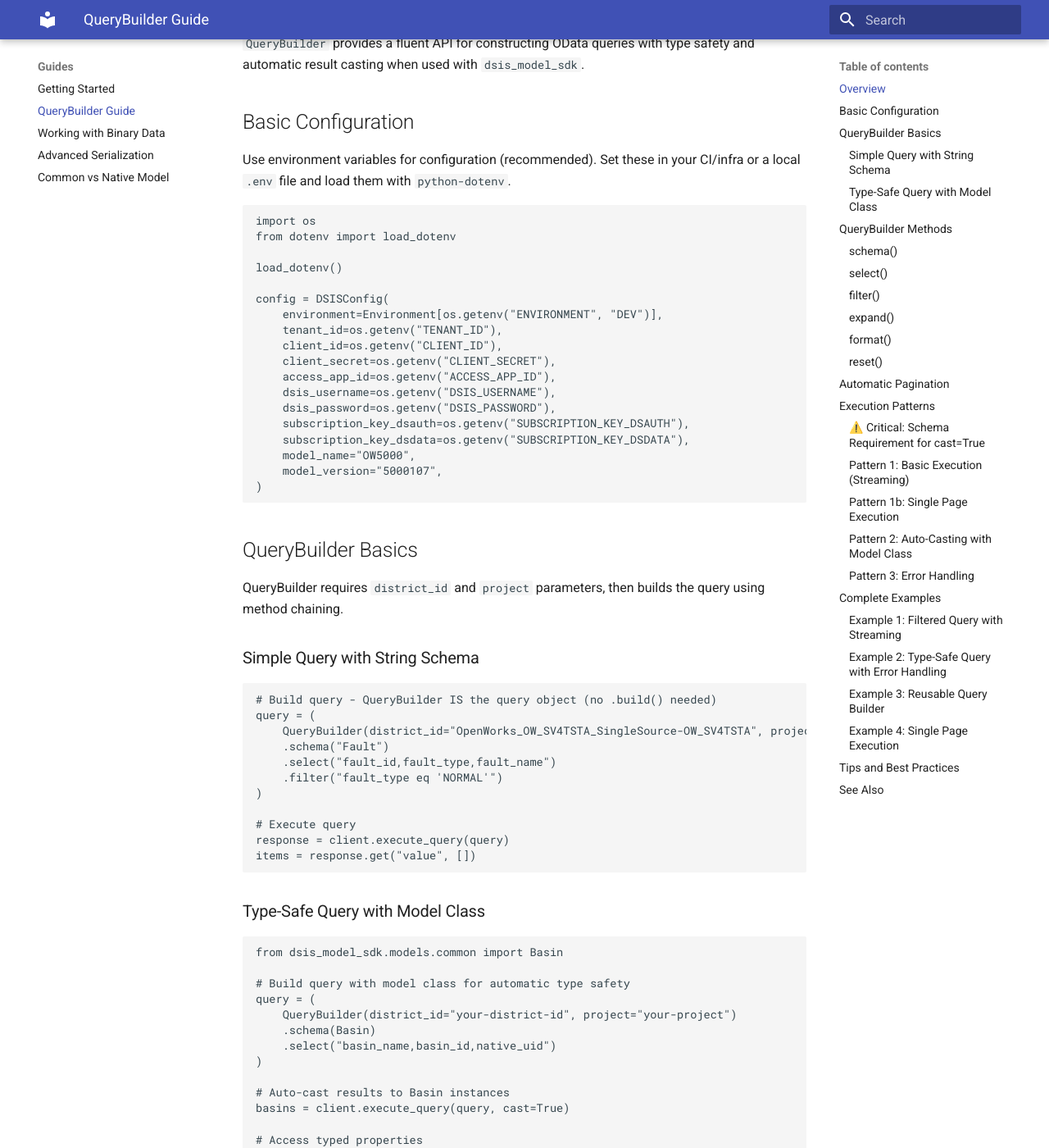
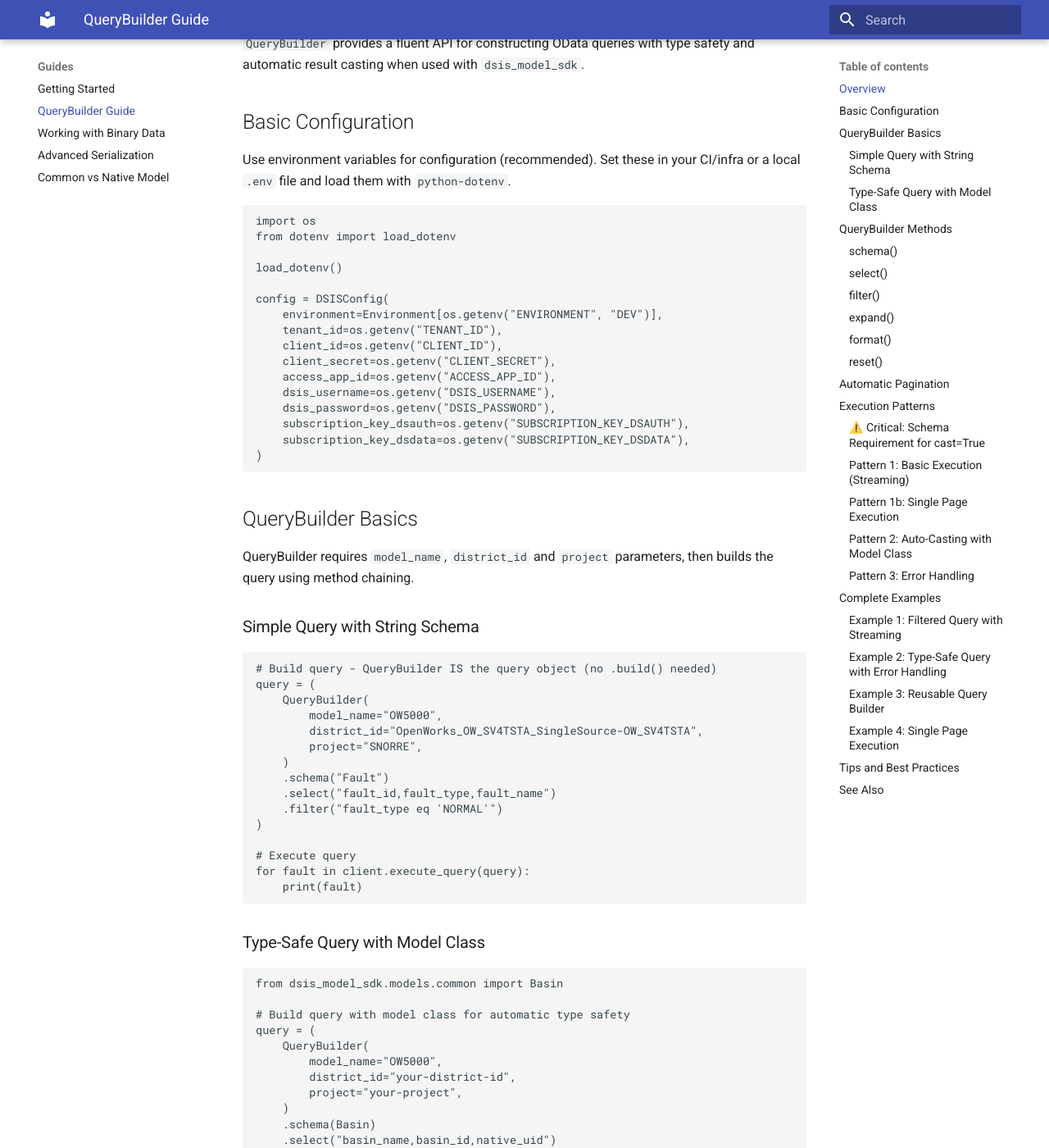
Before and after one commit to equinor/dsis-python-client, an MkDocs documentation site: the page built from docs/guides/query-builder.md, in a window 1280 px wide and 1400 px high, scrolled down 304 px. Shown: the whole window at 82% size. Built offline with MkDocs 1.6.1 and Material for MkDocs 9.7.7, drawn with Linux system fonts in a browser that asks for light colours; some of the changed text lies outside the part shown.

Commit message:
feat: update query handling to require model_name and model_version parameters (#55)
The idea is to provide the model name and version in the Query builder
in stead of the config, so we would not need to create new clients for
querying multiple models.

Key changes include:

**API and Query Builder Refactoring:**

- The `QueryBuilder` class now requires `model_name` and `model_version`
(with a default value) as explicit constructor arguments, in addition to
`district_id` and `project`. This is reflected in its initialization,
string representations, and documentation.
- All endpoint-building logic in client methods (`get`, `execute_query`,
and `_build_bulk_data_endpoint`) is updated to use `model_name` and
`model_version` from the query object or method arguments, rather than
from the configuration.

**Configuration Cleanup:**

- The `DSISConfig` class no longer contains `model_name` or
`model_version` fields, and related validation logic has been removed.
- Example usages and docstrings have been updated to reflect the new
required parameters for model name and version.

**Test Updates:**

- All tests constructing a `QueryBuilder` now provide `model_name` and
`model_version` explicitly, ensuring compatibility with the new API.

````diff
--- a/docs/guides/query-builder.md
+++ b/docs/guides/query-builder.md
@@ -26,29 +26,31 @@ config = DSISConfig(
     dsis_password=os.getenv("DSIS_PASSWORD"),
     subscription_key_dsauth=os.getenv("SUBSCRIPTION_KEY_DSAUTH"),
     subscription_key_dsdata=os.getenv("SUBSCRIPTION_KEY_DSDATA"),
-    model_name="OW5000",
-    model_version="5000107",
 )
 ```
 
 ## QueryBuilder Basics
 
-QueryBuilder requires `district_id` and `project` parameters, then builds the query using method chaining.
+QueryBuilder requires `model_name`, `district_id` and `project` parameters, then builds the query using method chaining.
 
 ### Simple Query with String Schema
 
 ```python
 # Build query - QueryBuilder IS the query object (no .build() needed)
 query = (
-    QueryBuilder(district_id="OpenWorks_OW_SV4TSTA_SingleSource-OW_SV4TSTA", project="SNORRE")
+    QueryBuilder(
+        model_name="OW5000",
+        district_id="OpenWorks_OW_SV4TSTA_SingleSource-OW_SV4TSTA",
+        project="SNORRE",
+    )
     .schema("Fault")
     .select("fault_id,fault_type,fault_name")
     .filter("fault_type eq 'NORMAL'")
 )
 
 # Execute query
-response = client.execute_query(query)
-items = response.get("value", [])
+for fault in client.execute_query(query):
+    print(fault)
 ```
 
 ### Type-Safe Query with Model Class
@@ -58,16 +60,17 @@ from dsis_model_sdk.models.common import Basin
 
 # Build query with model class for automatic type safety
 query = (
-    QueryBuilder(district_id="your-district-id", project="your-project")
+    QueryBuilder(
+        model_name="OW5000",
+        district_id="your-district-id",
+        project="your-project",
+    )
     .schema(Basin)
     .select("basin_name,basin_id,native_uid")
 )
 
 # Auto-cast results to Basin instances
-basins = client.execute_query(query, cast=True)
-
-# Access typed properties
-for basin in basins:
+for basin in client.execute_query(query, cast=True):
     print(f"Basin: {basin.basin_name} (ID: {basin.basin_id})")
 ```
 
@@ -79,11 +82,19 @@ Set the data schema (table) to query.
 
 ```python
 # String schema name
-query = QueryBuilder(district_id=dist, project=prj).schema("Well")
+query = QueryBuilder(
+    model_name="OW5000",
+    district_id=dist,
+    project=prj,
+).schema("Well")
 
 # Model class (enables type-safe casting)
 from dsis_model_sdk.models.native import Well
-query = QueryBuilder(district_id=dist, project=prj).schema(Well)
+query = QueryBuilder(
+    model_name="OW5000",
+    district_id=dist,
+    project=prj,
+).schema(Well)
 ```
 
 ### select()
@@ -138,7 +149,11 @@ Set the response format parameter.
 
 ```python
 # Default: json format (included by default)
-query = QueryBuilder(district_id=dist, project=prj).schema("Well").select("well_name")
+query = QueryBuilder(
+    model_name="OW5000",
+    district_id=dist,
+    project=prj,
+).schema("Well").select("well_name")
 # Result: Well?$format=json&$select=well_name
 
 # Explicitly set to json
@@ -154,15 +169,21 @@ query.format("")  # or .format(None)
 Clear query parameters for reuse.
 
 ```python
-query = QueryBuilder(district_id=dist, project=prj)
+query = QueryBuilder(
+    model_name="OW5000",
+    district_id=dist,
+    project=prj,
+)
 
 # First query
 query.schema("Well").select("well_name")
-response1 = client.execute_query(query)
+for well in client.execute_query(query):
+    print(well)
 
 # Reset and build new query
 query.reset().schema("Fault").select("fault_type")
-response2 = client.execute_query(query)
+for fault in client.execute_query(query):
+    print(fault)
 ```
 
 ## Automatic Pagination
@@ -173,7 +194,11 @@ By default, `execute_query()` automatically follows all `odata.nextLink` referen
 
 ```python
 # Default: Fetch all pages (max_pages=-1)
-query = QueryBuilder(district_id=dist, project=prj).schema("Well")
+query = QueryBuilder(
+    model_name="OW5000",
+    district_id=dist,
+    project=prj,
+).schema("Well")
 
 # Option 1: Process items as they arrive (streaming, memory efficient)
 for well in client.execute_query(query):
@@ -214,18 +239,30 @@ print(f"First two pages: {len(two_pages_items)} wells")
 ```python
 # ✅ Correct: Pass model class for casting
 from dsis_model_sdk.models.common import Basin
-query = QueryBuilder(district_id=dist, project=prj).schema(Basin)
+query = QueryBuilder(
+    model_name="OW5000",
+    district_id=dist,
+    project=prj,
+).schema(Basin)
 results = client.execute_query(query, cast=True)  # Works!
 
 # ❌ Wrong: String schema name won't work with cast=True
-query = QueryBuilder(district_id=dist, project=prj).schema("Basin")
+query = QueryBuilder(
+    model_name="OW5000",
+    district_id=dist,
+    project=prj,
+).schema("Basin")
 results = client.execute_query(query, cast=True)  # Has no effect!
 ```
 
 ### Pattern 1: Basic Execution (Streaming)
 
 ```python
-query = QueryBuilder(district_id=dist, project=prj).schema("Basin")
+query = QueryBuilder(
+    model_name="OW5000",
+    district_id=dist,
+    project=prj,
+).schema("Basin")
 
 # Process items as they arrive (memory efficient)
 for item in client.execute_query(query):
@@ -239,7 +276,11 @@ print(f"Total items: {len(all_items)}")
 ### Pattern 1b: Single Page Execution
 
 ```python
-query = QueryBuilder(district_id=dist, project=prj).schema("Basin")
+query = QueryBuilder(
+    model_name="OW5000",
+    district_id=dist,
+    project=prj,
+).schema("Basin")
 
 # Fetch only first page (max 1000 items)
 first_page_items = list(client.execute_query(query, max_pages=1))
@@ -251,7 +292,11 @@ print(f"Retrieved {len(first_page_items)} items from first page")
 ```python
 from dsis_model_sdk.models.common import Basin
 
-query = QueryBuilder(district_id=dist, project=prj).schema(Basin).select("basin_name,basin_id")
+query = QueryBuilder(
+    model_name="OW5000",
+    district_id=dist,
+    project=prj,
+).schema(Basin).select("basin_name,basin_id")
 
 # Option 1: Stream and cast each item as it arrives (memory efficient)
 for basin in client.execute_query(query, cast=True):
@@ -271,11 +316,19 @@ To use `cast=True`, you **MUST** build your query using a model class imported f
 ```python
 # ✅ CORRECT: Using model class from dsis_model_sdk
 from dsis_model_sdk.models.common import Basin  # or native
-query = QueryBuilder(district_id=dist, project=prj).schema(Basin)
+query = QueryBuilder(
+    model_name="OW5000",
+    district_id=dist,
+    project=prj,
+).schema(Basin)
 basins = list(client.execute_query(query, cast=True))
 
 # ❌ INCORRECT: Using string schema name with cast=True
-query = QueryBuilder(district_id=dist, project=prj).schema("Basin")
+query = QueryBuilder(
+    model_name="OW5000",
+    district_id=dist,
+    project=prj,
+).schema("Basin")
 basins = list(client.execute_query(query, cast=True))  # Will not work!
 ```
 
@@ -290,7 +343,11 @@ If you use a string schema name, `cast=True` will have no effect. Omit `cast=Tru
 
 ```python
 try:
-    query = QueryBuilder(district_id=dist, project=prj).schema("Well")
+    query = QueryBuilder(
+        model_name="OW5000",
+        district_id=dist,
+        project=prj,
+    ).schema("Well")
 
     # Process items as they arrive
     item_count = 0
@@ -315,6 +372,7 @@ except Exception as e:
 # Build query with filters
 query = (
     QueryBuilder(
+        model_name="OW5000",
         district_id="OpenWorks_OW_SV4TSTA_SingleSource-OW_SV4TSTA",
         project="SNORRE",
     )
@@ -338,7 +396,11 @@ print(f"Retrieved {len(wells)} producer wells")
 from dsis_model_sdk.models.common import Basin
 
 query = (
-    QueryBuilder(district_id=dist, project=prj)
+    QueryBuilder(
+        model_name="OW5000",
+        district_id=dist,
+        project=prj,
+    )
     .schema(Basin)
     .select("basin_name,basin_id,native_uid")  # Include required fields
 )
@@ -360,7 +422,11 @@ except Exception as e:
 
 ```python
 # Create base query builder
-base_query = QueryBuilder(district_id=dist, project=prj)
+base_query = QueryBuilder(
+    model_name="OW5000",
+    district_id=dist,
+    project=prj,
+)
 
 # Query 1: Get all faults
 fault_query = base_query.schema("Fault").select("fault_id,fault_type")
@@ -375,7 +441,11 @@ wells = list(client.execute_query(well_query))
 
 ```python
 # Get first page only (max 1000 items)
-query = QueryBuilder(district_id=dist, project=prj).schema("Well")
+query = QueryBuilder(
+    model_name="OW5000",
+    district_id=dist,
+    project=prj,
+).schema("Well")
 first_page_wells = list(client.execute_query(query, max_pages=1))
 
 print(f"First page: {len(first_page_wells)} wells")
````
Also changed, not shown: README.md (+145 -71 lines), docs/guides/advanced-serialization.md (+8 -2 lines), docs/guides/working-with-binary-data.md (+28 -8 lines), example_protobuf.py (+18 -5 lines), example_streaming.py (+22 -9 lines), 8 other files.
